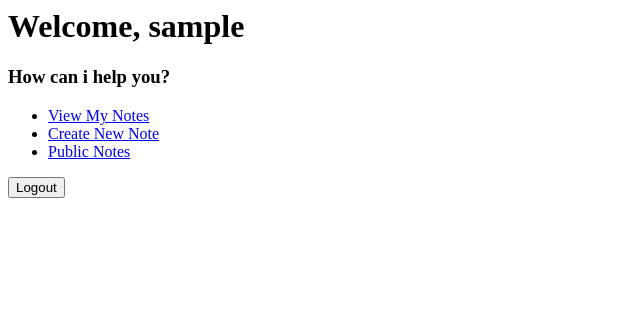
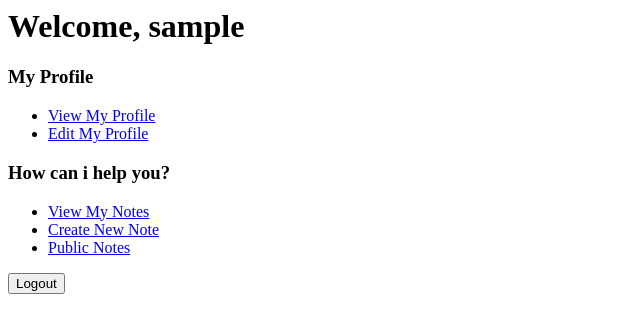
Before and after one commit to echo-dv/Note-app, a Django app: page /accounts/ in a window 1280 px wide. Shown: the top 333 px of the page, without its empty margins (0-640 px from the left). Run offline with Django 5.2, Linux system fonts and the light colour scheme; the visitor is signed in with stand-in values (Sample User, id 1).

Commit message:
feat(accounts): add profile and edit profile links to home page

```diff
--- a/templates/accounts/home.html
+++ b/templates/accounts/home.html
@@ -1,4 +1,10 @@
 <h1>Welcome, {{ user.username }}</h1>
+
+<h3>My Profile</h3>
+<ul>
+    <li><a href="{% url 'accounts:profile' user.username %}">View My Profile</a></li>
+    <li><a href="{% url 'accounts:profile_update' %}">Edit My Profile</a></li>
+</ul>
 
 <h3>How can i help you?</h3>
 <ul>
```
